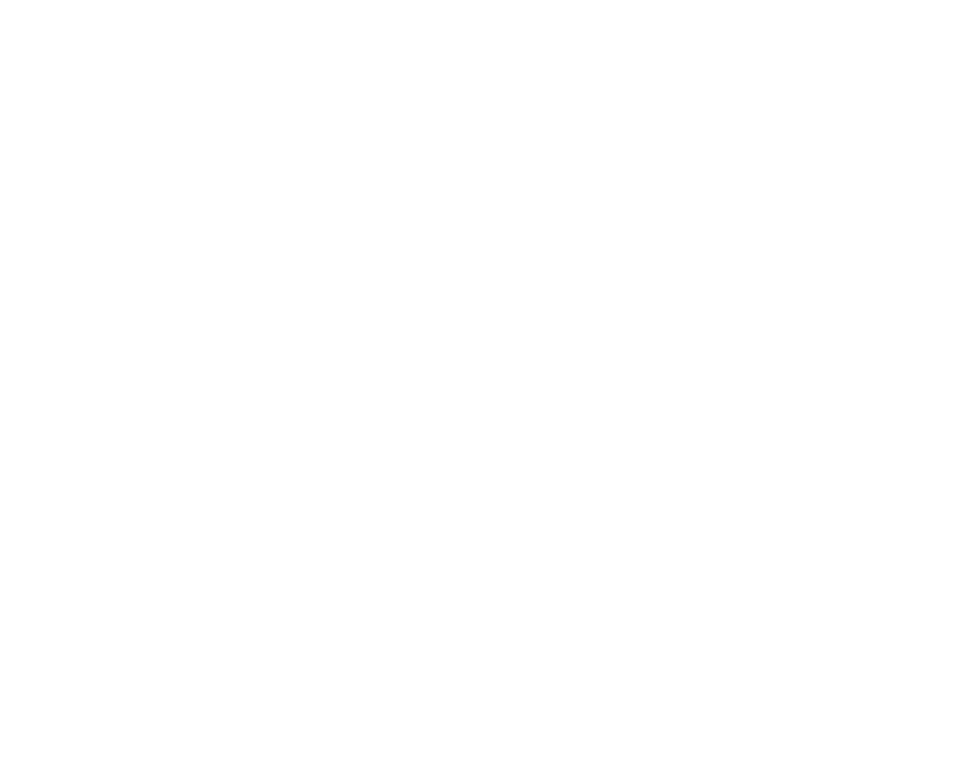
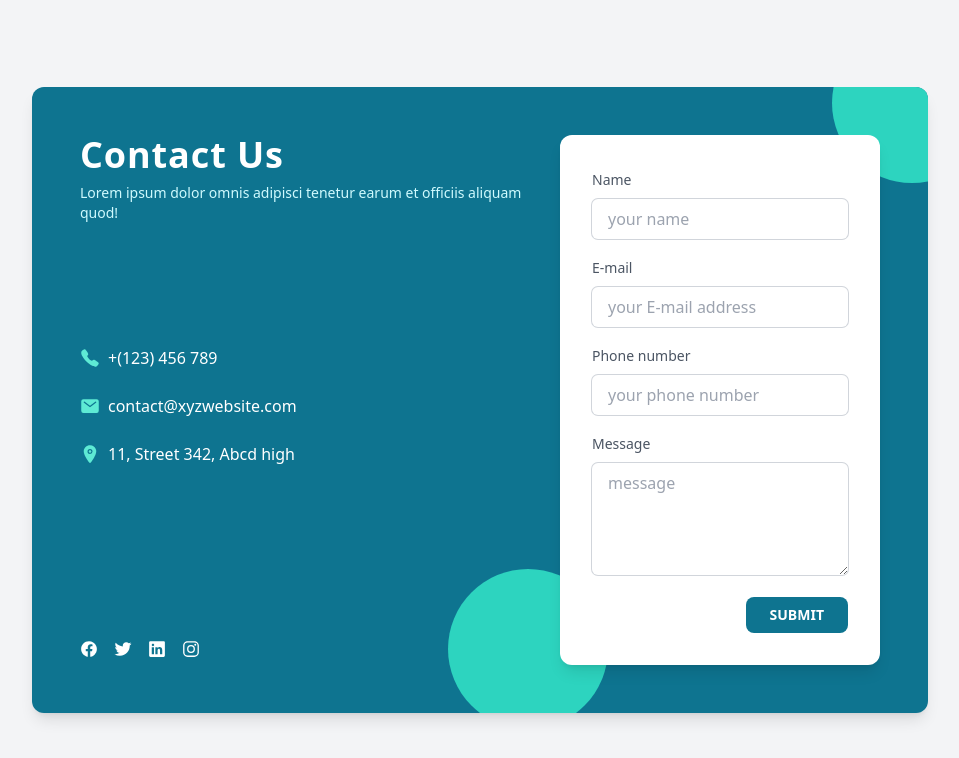
Before and after one commit to Atanu-Kumar-Dey/College-Hackathon-website-frontend, a website: page Anwesha-Contact Form/index.html in a window 1280 px wide. Shown: the whole page, without its empty margins (160-1119 px from the left). Drawn offline with nearby package versions, Linux system fonts and the light colour scheme.

Commit message:
Added the contact Form

```diff
--- a/Anwesha-Contact Form/index.html
+++ b/Anwesha-Contact Form/index.html
@@ -3,10 +3,90 @@
 <head>
     <meta charset="UTF-8">
     <meta http-equiv="X-UA-Compatible" content="IE=edge">
+    <script src="https://cdn.tailwindcss.com"></script>
     <meta name="viewport" content="width=device-width, initial-scale=1.0">
     <title>Document</title>
 </head>
-<body>
+<body class="antialiased bg-gray-100">
+    <div class="flex w-full min-h-screen justify-center items-center">
+        <div class=" flex flex-col md:flex-row md:space-x-6 md:space-y-0 space-y-6 bg-cyan-700 w-full max-w-4xl
+        p-8 sm:p-12 rounded-xl shadow-lg text-white overflow-hidden">
+            <div class="flex flex-col space-y-8 justify-between ">
+                <div>
+                    <h1 class="font-bold text-4xl tracking-wide">Contact Us</h1>
+                    <p class="pt-2 text-cyan-100 text-sm">Lorem ipsum dolor
+                        omnis adipisci tenetur earum et officiis aliquam quod!
+                    </p>
+
+                </div>
+                <div class="flex flex-col space-y-6">
+                    <div class="inline-flex space-x-2 items-center">
+                        <ion-icon name="call" class="text-teal-300 text-xl"></ion-icon>
+                        <span>+(123) 456 789</span>
+
+                    </div>
+                    <div class="inline-flex space-x-2 items-center">
+                        <ion-icon name="mail" class="text-teal-300 text-xl"></ion-icon>
+                        <span>contact@xyzwebsite.com</span>
+
+                    </div>
+                    <div class="inline-flex space-x-2 items-center">
+                        <ion-icon name="location" class="text-teal-300 text-xl"></ion-icon>
+                        <span>11, Street 342, Abcd high</span>
+
+                    </div>
+                    <div></div>
+                    <div></div>
+
+                </div>
+                <div class="flex space-x-4 text-lg">
+                   <a href=""> <ion-icon name="logo-facebook"></ion-icon></a>
+                   <a href=""> <ion-icon name="logo-twitter"></ion-icon></a>
+                   <a href=""> <ion-icon name="logo-linkedin"></ion-icon></a>
+                   <a href=""> <ion-icon name="logo-instagram"></ion-icon></a>
+
+                </div>
+
+            </div>
+            <div class="relative">
+                <div class="absolute z-0 w-40 h-40 bg-teal-400 rounded-full -right-28 -top-28"></div>
+                <div class="relative">
+                    <div class="absolute z-0 w-40 h-40 bg-teal-400 rounded-full -left-28 -bottom-16"></div>
+                <div class="relative z-10 bg-white rounded-xl shadow-lg p-8 text-gray-600 md:w-80">
+                    <form action="" class="flex flex-col space-y-4">
+                        <div>
+                            <label for="" class="text-sm">Name</label>
+                            <input type="text" placeholder="your name"
+                            class="ring-1 ring-gray-300 w-full rounded-md px-4 py-2 mt-2 outline-none focus:ring-2 focus:ring-teal-300" >
+                        </div>
+                        <div>
+                            <label for="" class="text-sm">E-mail</label>
+                            <input type="email" placeholder="your E-mail address"
+                            class="ring-1 ring-gray-300 w-full rounded-md px-4 py-2 mt-2 outline-none focus:ring-2 focus:ring-teal-300" >
+
+                        </div>
+                        <div>
+                            <label for="" class="text-sm">Phone number</label>
+                            <input type="text" placeholder="your phone number"
+                            class="ring-1 ring-gray-300 w-full rounded-md px-4 py-2 mt-2 outline-none focus:ring-2 focus:ring-teal-300" >
+
+                        </div>
+                        <div>
+                            <label for="" class="text-sm">Message</label>
+                            <textarea placeholder="message" rows="4"
+                            class="ring-1 ring-gray-300 w-full rounded-md px-4 py-2 mt-2 outline-none focus:ring-2 focus:ring-teal-300" ></textarea>
+                        </div>
+                        <button type="submit" class="inline-block self-end
+                         bg-cyan-700 text-white font-bold rounded-lg px-6 py-2 uppercase text-sm">Submit</button>
+                    </form>
+                </div>
+
+            </div>
+        </div>
+    </div>
+    </div>
+    <script type="module" src="https://unpkg.com/ionicons@5.5.2/dist/ionicons/ionicons.esm.js"></script>
+<script nomodule src="https://unpkg.com/ionicons@5.5.2/dist/ionicons/ionicons.js"></script>
 
 </body>
 </html>
--- /dev/null
+++ b/Anwesha-Contact Form/tailwind.config.js
@@ -0,0 +1,14 @@
+const colors =require('tailwindcss/colors')
+/** @type {import('tailwindcss').Config} */
+module.exports = {
+  content: ['*'],
+  theme: {
+    extend: {
+      colors:{
+        'cyan':colors.cyan,
+        'teal': colors.teal
+      }
+    },
+  },
+  plugins: [],
+}
```
Also changed, not shown: Anwesha-Contact Form/package.json (added, +27 -0 lines), 2 other files.
